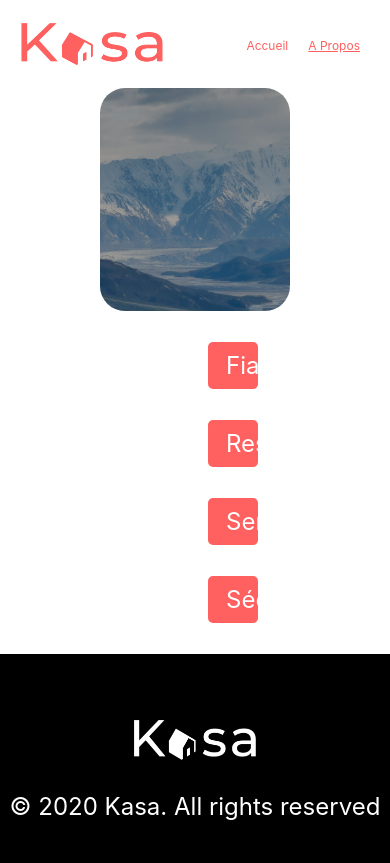
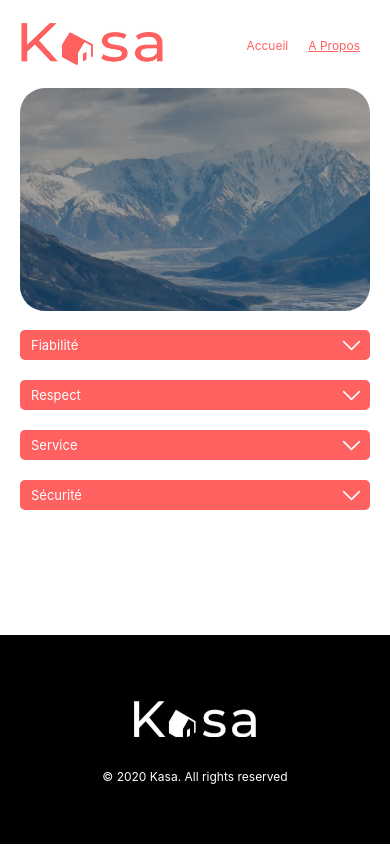
Before and after one commit to KayDaaH/D-veloppez-une-application-Web-avec-React-et-React-Router, a React (Create React App) app in the folder my-app/: page /about in a window 390 px wide. Built offline with nearby package versions, Linux system fonts and the light colour scheme.

Commit message:
responsive page about ok

```diff
--- a/my-app/src/components/AboutMenu/AboutMenu.module.scss
+++ b/my-app/src/components/AboutMenu/AboutMenu.module.scss
@@ -57,3 +57,59 @@
 
     }
 }
+
+@media screen and (max-width: 555px){
+    .main {
+
+        width: 100%;
+        height: 100%;
+        margin-bottom: 20px;
+
+        .title {
+            display: flex;
+            align-items: center;
+            justify-content:space-between;
+            height: 30px;
+            background-color: #FF6060;
+            border-radius: 5px;
+
+            padding:0px 6px 0px 11px;
+
+            p {
+                color: white;
+                font-size: 13px;
+            }
+
+            .icon {
+                display: flex;
+                align-items: center;
+                justify-content: center;
+                color: white;
+                height: 25px;
+                width: 25px;
+                font-weight: bold;
+
+                &.active {
+                    transform: rotate(180deg);
+                }
+            }
+
+        }
+        .text {
+            background-color: #F6F6F6;
+            padding: 15px  7px 50px 11px;
+            color: #FF6060;
+            font-size: 12px;
+            border-radius: 0px 0px 5px 5px ;
+            display: none;
+
+
+            &.active {
+                display: block;
+
+            }
+
+
+        }
+    }
+}
--- a/my-app/src/components/Footer/Footer.module.scss
+++ b/my-app/src/components/Footer/Footer.module.scss
@@ -35,3 +35,37 @@
 
 
 }
+
+@media screen and (max-width: 555px){
+    .main {
+        background-color: black;
+        width: 100%;
+        height: 209px;
+        position: absolute;
+        bottom: 0px;
+        display: flex;
+        flex-direction: column;
+        align-items: center;
+
+                .logoblack {
+                    width: 122px;
+                    height: 36px;
+                    background-image: url("./logoblack.png");
+                    margin-top: 66px;
+                    background-repeat: no-repeat;
+                    background-size: 100%;
+                    // max-width: 100%;
+                    // max-height: 100%;
+                    margin-bottom: 32px;
+                }
+
+                .mention {
+                    color: white;
+                    font-size: 12px;
+
+                }
+
+
+
+    }
+}
--- a/my-app/src/components/Header/Header.module.scss
+++ b/my-app/src/components/Header/Header.module.scss
@@ -33,7 +33,7 @@
                         font-size: 24px;
                         color: #FF6060;
                         text-decoration: none;
-                        padding: 8px 12px;
+                        padding: 8px 0px;
                         position: relative;
                     }
 
@@ -69,6 +69,8 @@
 
                         a {
                             font-size: 18px;
+                        padding: 8px 0px;
+
 
                         }
                     }
--- a/my-app/src/components/Location/Location.module.scss
+++ b/my-app/src/components/Location/Location.module.scss
@@ -33,7 +33,7 @@
 @media screen and (max-width: 647px){
     .main {
         width: 100%;
-        height: 340px;
+        height: 255px;
         border-radius: 10px;
         background: linear-gradient(#FF6060
         30%, #000000
--- a/my-app/src/pages/About/About.module.scss
+++ b/my-app/src/pages/About/About.module.scss
@@ -52,7 +52,27 @@
         margin-bottom: 209px;
     }
     }
-    // .footer {
-    //     width: 100%;
-    // }
 }
+
+@media screen and (max-width: 900px) {
+    .main {
+        .container {
+            padding: 0px 50px;
+        .menus_container {
+            padding: 31px 0px 0px 0px ;
+        }
+        }
+    }
+}
+
+@media screen and (max-width: 555px){
+    .main {
+        .container {
+            padding: 0px 20px;
+        .menus_container {
+            padding: 19px 0px 0px 0px ;
+        }
+        }
+    }
+
+}
```
